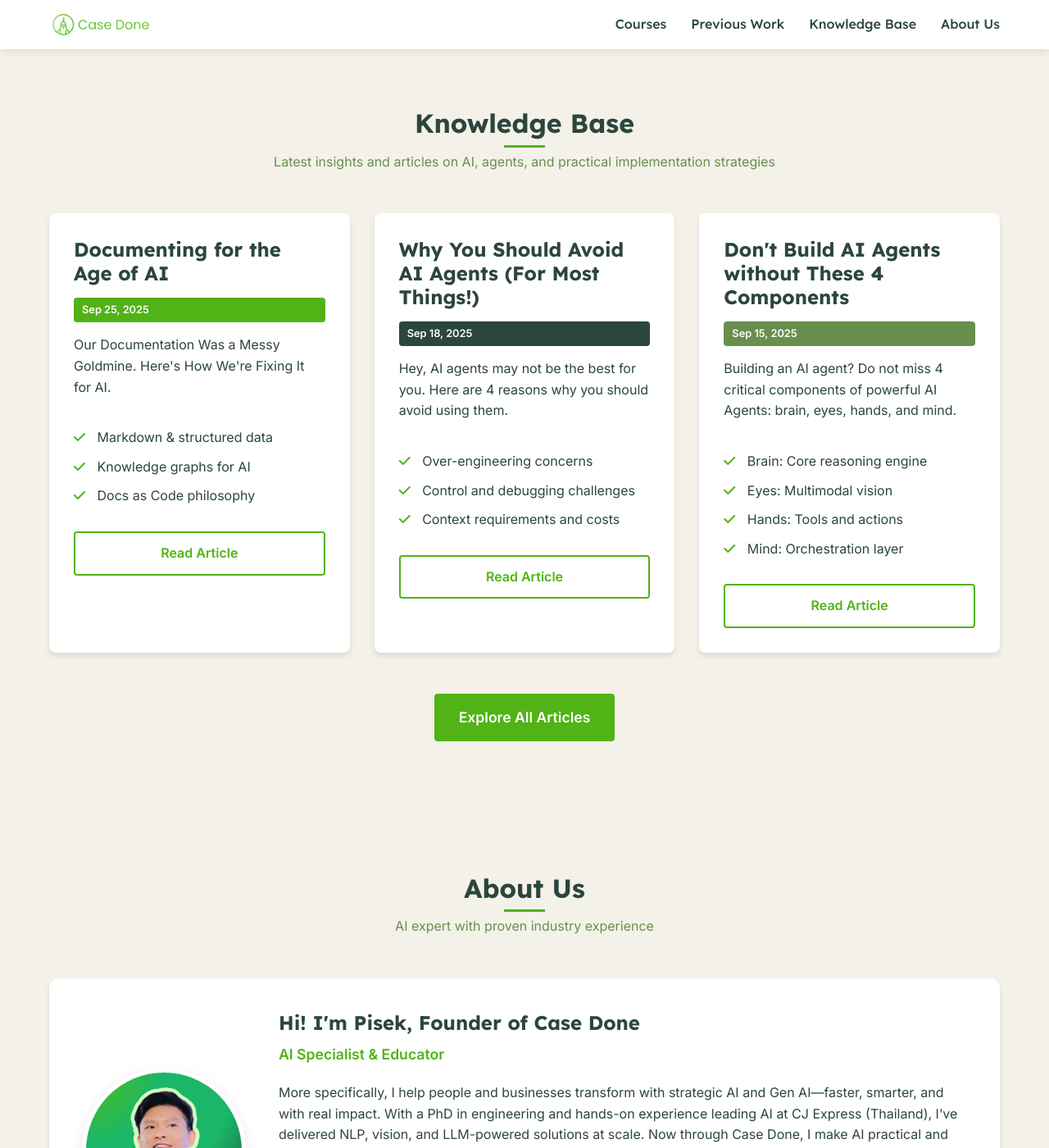
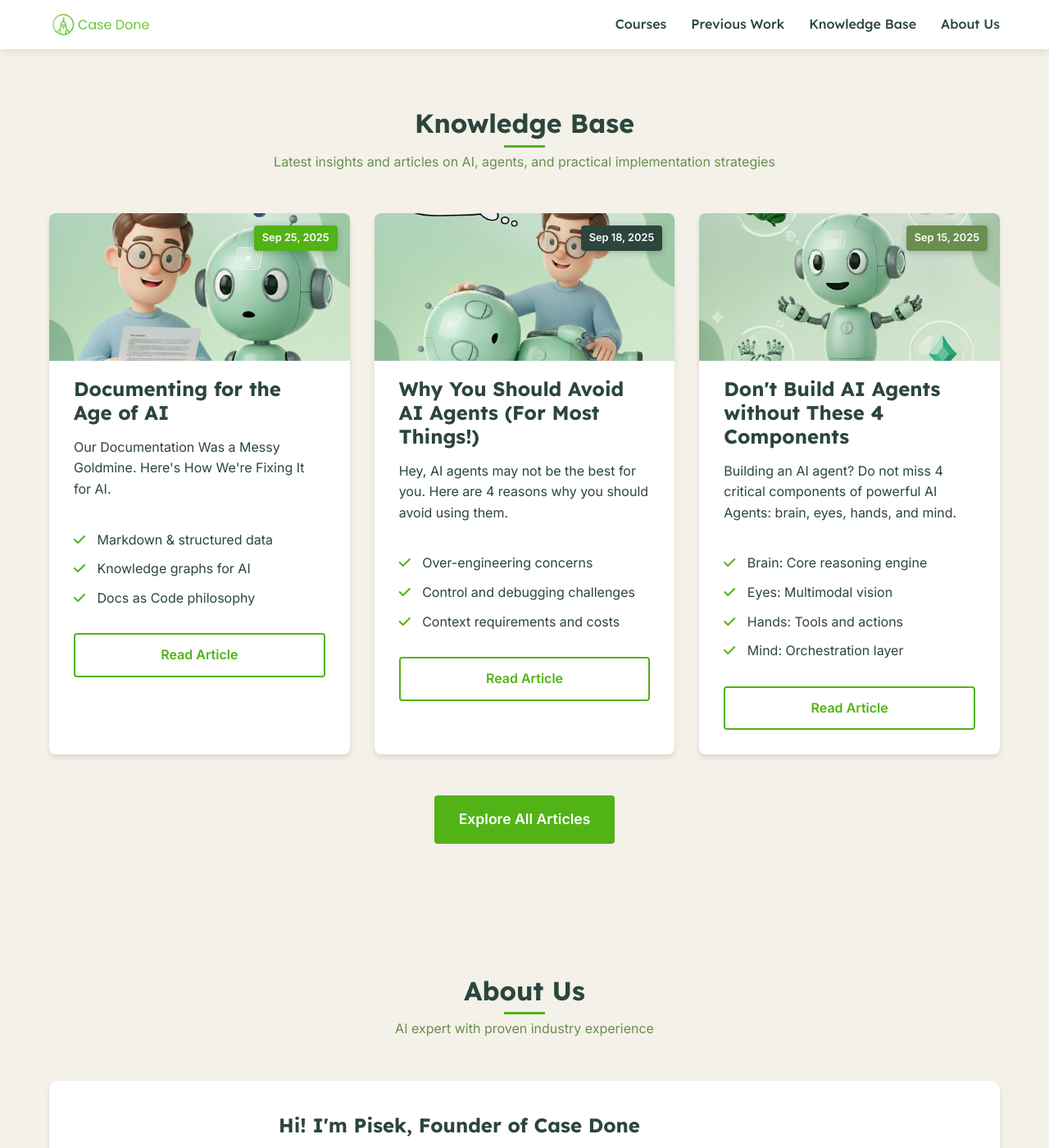
Before and after one commit to casedone/casedone, a Jekyll site: the page built from index.html, in a window 1280 px wide and 1400 px high, scrolled down 2142 px. Shown: the whole window at 82% size. Built offline with Jekyll 4.4.1, drawn with Linux system fonts in a browser that asks for light colours.

Commit message:
feat: add featured images with hover effects to knowledge cards

```diff
--- a/assets/css/styles.css
+++ b/assets/css/styles.css
@@ -442,6 +442,35 @@ section {
     margin-bottom: 40px;
 }
 
+.knowledge-image {
+    position: relative;
+    margin: -30px -30px 20px -30px;
+    border-radius: 8px 8px 0 0;
+    overflow: hidden;
+    background: linear-gradient(135deg, var(--light-background) 0%, #f8f9fa 100%);
+}
+
+.knowledge-image img {
+    width: 100%;
+    height: 180px;
+    object-fit: cover;
+    display: block;
+    transition: var(--transition);
+}
+
+.card:hover .knowledge-image img {
+    transform: scale(1.03);
+}
+
+.knowledge-image .card-badge {
+    position: absolute;
+    top: 15px;
+    right: 15px;
+    margin-bottom: 0;
+    box-shadow: 0 2px 8px rgba(0, 0, 0, 0.2);
+    z-index: 2;
+}
+
 .knowledge-cta {
     text-align: center;
     margin-top: 50px;
@@ -791,6 +820,17 @@ footer {
         grid-template-columns: 1fr;
         gap: 20px;
     }
+
+    .knowledge-image img {
+        height: 140px;
+    }
+
+    .knowledge-image .card-badge {
+        top: 10px;
+        right: 10px;
+        font-size: 0.75rem;
+        padding: 4px 8px;
+    }
 }
 
 /* Small mobile styles - Navigation handled by nav-styles.css */
--- a/index.html
+++ b/index.html
@@ -166,8 +166,15 @@ layout: null
             </div>
             <div class="knowledge-cards">
                 <div class="card">
+                    <div class="knowledge-image">
+                        <img src="assets/images/blog/2025-09-25-documenting-for-age-of-ai/documenting-for-ai.png"
+                             alt="Documenting for the Age of AI"
+                             loading="lazy"
+                             width="400"
+                             height="200" />
+                        <div class="card-badge badge-latest">Sep 25, 2025</div>
+                    </div>
                     <h3>Documenting for the Age of AI</h3>
-                    <div class="card-badge badge-latest">Sep 25, 2025</div>
                     <p>Our Documentation Was a Messy Goldmine. Here's How We're Fixing It for AI.</p>
                     <ul class="features">
                         <li><i class="fas fa-check"></i> Markdown & structured data</li>
@@ -177,8 +184,15 @@ layout: null
                     <a href="posts/2025-09-25-documenting-for-age-of-ai/" class="btn btn-outline">Read Article</a>
                 </div>
                 <div class="card">
+                    <div class="knowledge-image">
+                        <img src="assets/images/blog/2025-09-18-why-avoid-ai-agents/why-avooid-ai-agents-01.png"
+                             alt="Why You Should Avoid AI Agents"
+                             loading="lazy"
+                             width="400"
+                             height="200" />
+                        <div class="card-badge badge-featured">Sep 18, 2025</div>
+                    </div>
                     <h3>Why You Should Avoid AI Agents (For Most Things!)</h3>
-                    <div class="card-badge badge-featured">Sep 18, 2025</div>
                     <p>Hey, AI agents may not be the best for you. Here are 4 reasons why you should avoid using them.</p>
                     <ul class="features">
                         <li><i class="fas fa-check"></i> Over-engineering concerns</li>
@@ -188,8 +202,15 @@ layout: null
                     <a href="posts/2025-09-18-why-avoid-ai-agents/" class="btn btn-outline">Read Article</a>
                 </div>
                 <div class="card">
+                    <div class="knowledge-image">
+                        <img src="assets/images/blog/2025-09-15-dont-build-ai-agents-without-these/image-1.png"
+                             alt="Don't Build AI Agents without These 4 Components"
+                             loading="lazy"
+                             width="400"
+                             height="200" />
+                        <div class="card-badge badge-guide">Sep 15, 2025</div>
+                    </div>
                     <h3>Don't Build AI Agents without These 4 Components</h3>
-                    <div class="card-badge badge-guide">Sep 15, 2025</div>
                     <p>Building an AI agent? Do not miss 4 critical components of powerful AI Agents: brain, eyes, hands, and mind.</p>
                     <ul class="features">
                         <li><i class="fas fa-check"></i> Brain: Core reasoning engine</li>
```
